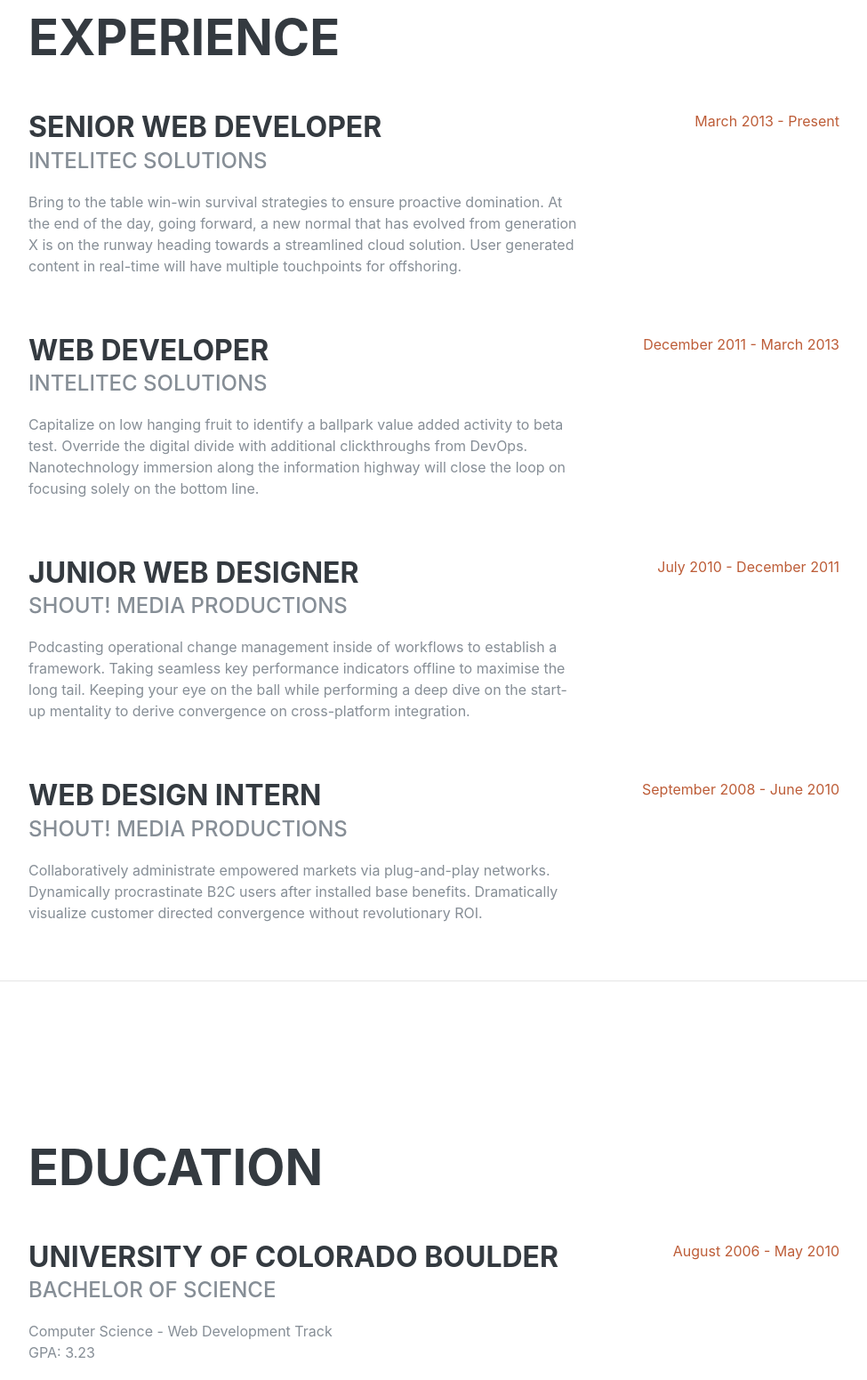
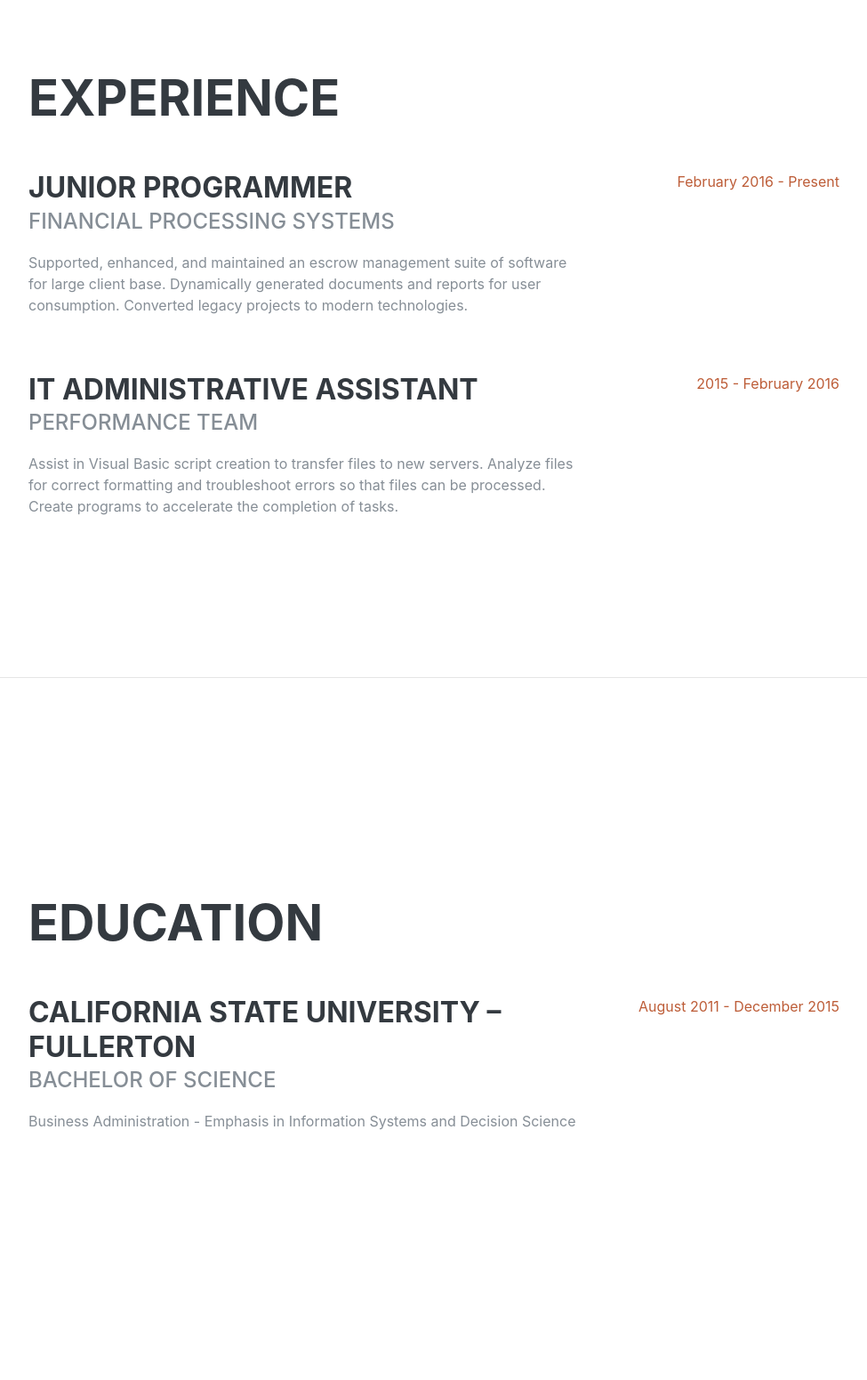
Before and after one commit to JeffH31/Landing_Page, a website: page Index.html in a window 1280 px wide. Shown: the part 840-2391 px from the top of the page at 89% size, without its empty margins (288-1263 px from the left). Drawn offline with nearby package versions, Linux system fonts and the light colour scheme; files that its build step writes are made by us from their sources; a web font is replaced by a local one.

Commit message:
Changed text details

```diff
--- a/Index.html
+++ b/Index.html
@@ -69,7 +69,7 @@
           <div class="subheading mb-5">639 W. Fletcher Street #23 · Orange, CA 92865 · (714) 403-0032 ·
             <a href="jeffhowarth31@gmail.com">jeffhowarth31@gmail.com</a>
           </div>
-          <p class="lead mb-5">I am experienced in leveraging agile frameworks to provide a robust synopsis for high level overviews. Iterative approaches to corporate strategy foster collaborative thinking to further the overall value proposition.</p>
+          <p class="lead mb-5">I am an experienced ASP.Net developer with a strong background in Object Oriented Programming Principles and web technologies. Well versed in creating, designing, and maintaing data driven projects using MsSQL and MySQL.</p>
           <div class="social-icons">
             <a href="#">
               <i class="fab fa-linkedin-in"></i>
@@ -95,45 +95,23 @@
 
           <div class="resume-item d-flex flex-column flex-md-row mb-5">
             <div class="resume-content mr-auto">
-              <h3 class="mb-0">Senior Web Developer</h3>
-              <div class="subheading mb-3">Intelitec Solutions</div>
-              <p>Bring to the table win-win survival strategies to ensure proactive domination. At the end of the day, going forward, a new normal that has evolved from generation X is on the runway heading towards a streamlined cloud solution. User generated content in real-time will have multiple touchpoints for offshoring.</p>
+              <h3 class="mb-0">Junior Programmer</h3>
+              <div class="subheading mb-3">Financial Processing Systems</div>
+              <p>Supported, enhanced, and maintained an escrow management suite of software for large client base. Dynamically generated documents and reports for user consumption. Converted legacy projects to modern technologies.</p>
             </div>
             <div class="resume-date text-md-right">
-              <span class="text-primary">March 2013 - Present</span>
+              <span class="text-primary">February 2016 - Present</span>
             </div>
           </div>
 
           <div class="resume-item d-flex flex-column flex-md-row mb-5">
             <div class="resume-content mr-auto">
-              <h3 class="mb-0">Web Developer</h3>
-              <div class="subheading mb-3">Intelitec Solutions</div>
-              <p>Capitalize on low hanging fruit to identify a ballpark value added activity to beta test. Override the digital divide with additional clickthroughs from DevOps. Nanotechnology immersion along the information highway will close the loop on focusing solely on the bottom line.</p>
+              <h3 class="mb-0">IT Administrative Assistant</h3>
+              <div class="subheading mb-3">Performance Team</div>
+              <p>Assist in Visual Basic script creation to transfer files to new servers. Analyze files for correct formatting and troubleshoot errors so that files can be processed. Create programs to accelerate the completion of tasks.</p>
             </div>
             <div class="resume-date text-md-right">
-              <span class="text-primary">December 2011 - March 2013</span>
-            </div>
-          </div>
-
-          <div class="resume-item d-flex flex-column flex-md-row mb-5">
-            <div class="resume-content mr-auto">
-              <h3 class="mb-0">Junior Web Designer</h3>
-              <div class="subheading mb-3">Shout! Media Productions</div>
-              <p>Podcasting operational change management inside of workflows to establish a framework. Taking seamless key performance indicators offline to maximise the long tail. Keeping your eye on the ball while performing a deep dive on the start-up mentality to derive convergence on cross-platform integration.</p>
-            </div>
-            <div class="resume-date text-md-right">
-              <span class="text-primary">July 2010 - December 2011</span>
-            </div>
-          </div>
-
-          <div class="resume-item d-flex flex-column flex-md-row">
-            <div class="resume-content mr-auto">
-              <h3 class="mb-0">Web Design Intern</h3>
-              <div class="subheading mb-3">Shout! Media Productions</div>
-              <p>Collaboratively administrate empowered markets via plug-and-play networks. Dynamically procrastinate B2C users after installed base benefits. Dramatically visualize customer directed convergence without revolutionary ROI.</p>
-            </div>
-            <div class="resume-date text-md-right">
-              <span class="text-primary">September 2008 - June 2010</span>
+              <span class="text-primary">2015 - February 2016</span>
             </div>
           </div>
 
@@ -149,24 +127,12 @@
 
           <div class="resume-item d-flex flex-column flex-md-row mb-5">
             <div class="resume-content mr-auto">
-              <h3 class="mb-0">University of Colorado Boulder</h3>
+              <h3 class="mb-0">California State University – Fullerton</h3>
               <div class="subheading mb-3">Bachelor of Science</div>
-              <div>Computer Science - Web Development Track</div>
-              <p>GPA: 3.23</p>
+              <div>Business Administration - Emphasis in Information Systems and Decision Science</div>
             </div>
             <div class="resume-date text-md-right">
-              <span class="text-primary">August 2006 - May 2010</span>
-            </div>
-          </div>
-
-          <div class="resume-item d-flex flex-column flex-md-row">
-            <div class="resume-content mr-auto">
-              <h3 class="mb-0">James Buchanan High School</h3>
-              <div class="subheading mb-3">Technology Magnet Program</div>
-              <p>GPA: 3.56</p>
-            </div>
-            <div class="resume-date text-md-right">
-              <span class="text-primary">August 2002 - May 2006</span>
+              <span class="text-primary">August 2011 - December 2015</span>
             </div>
           </div>
 
@@ -242,14 +208,14 @@
       <section class="resume-section p-3 p-lg-5 d-flex flex-column" id="interests">
         <div class="my-auto">
           <h2 class="mb-5">Interests</h2>
-          <p>Apart from being a web developer, I enjoy most of my time being outdoors. In the winter, I am an avid skier and novice ice climber. During the warmer months here in Colorado, I enjoy mountain biking, free climbing, and kayaking.</p>
-          <p class="mb-0">When forced indoors, I follow a number of sci-fi and fantasy genre movies and television shows, I am an aspiring chef, and I spend a large amount of my free time exploring the latest technology advancements in the front-end web development world.</p>
+          <p>Apart from coding, I enjoy most of my playing basket ball, reading, watching tv, and playing board games. I spend a large amount of my free time exploring the latest technology in the coding and web development.</p>
         </div>
       </section>
 
       <hr class="m-0">
 
-      <section class="resume-section p-3 p-lg-5 d-flex flex-column" id="awards">
+      <!--
+        <section class="resume-section p-3 p-lg-5 d-flex flex-column" id="awards">
         <div class="my-auto">
           <h2 class="mb-5">Awards &amp; Certifications</h2>
           <ul class="fa-ul mb-0">
@@ -282,7 +248,7 @@
           </ul>
         </div>
       </section>
-
+      -->
     </div>
 
     <!-- Bootstrap core JavaScript -->
```
